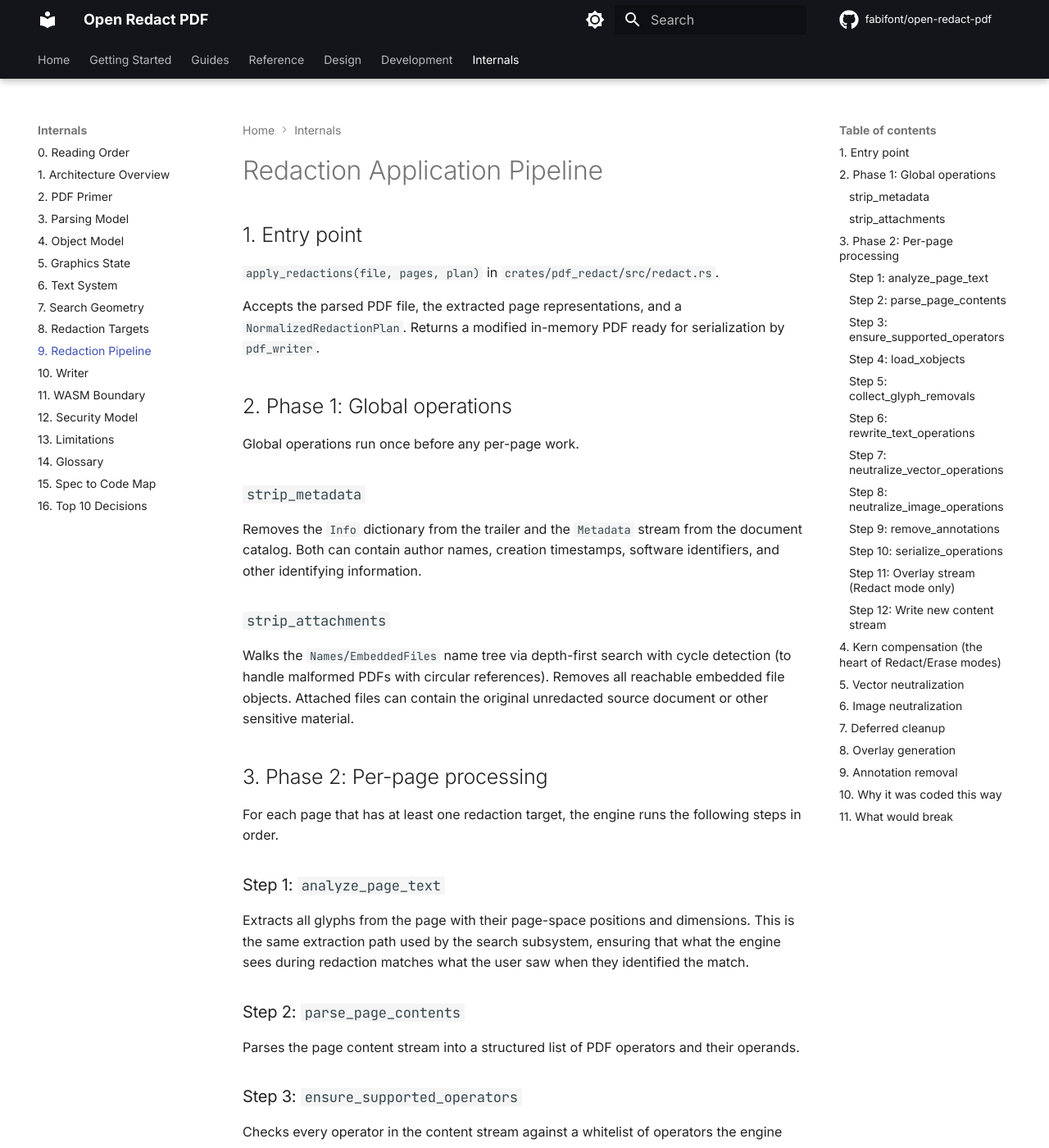
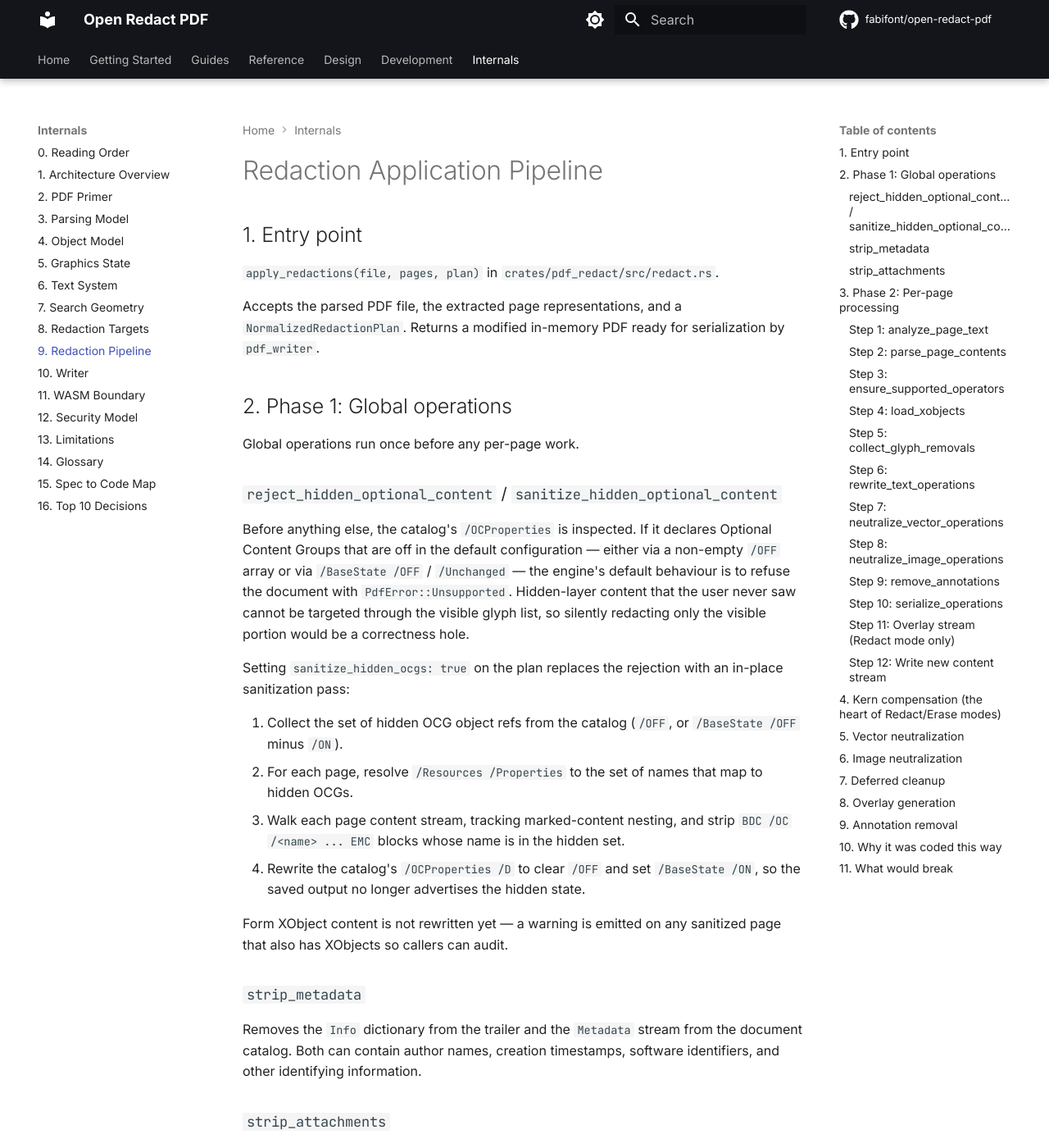
Before and after one commit to fabifont/open-redact-pdf, an MkDocs documentation site: the page built from docs/internals/09-redaction-pipeline.md, in a window 1280 px wide and 1400 px high. Shown: the whole window at 82% size. Built offline with MkDocs 1.6.1 and Material for MkDocs 9.7.7, drawn with Linux system fonts in a browser that asks for light colours; comment, search, counter and statistics services are not loaded.

Commit message:
docs(internals): describe OCG sanitization in the redaction pipeline

```diff
--- a/docs/internals/09-redaction-pipeline.md
+++ b/docs/internals/09-redaction-pipeline.md
@@ -9,6 +9,19 @@ Accepts the parsed PDF file, the extracted page representations, and a `Normaliz
 ## 2. Phase 1: Global operations
 
 Global operations run once before any per-page work.
+
+### `reject_hidden_optional_content` / `sanitize_hidden_optional_content`
+
+Before anything else, the catalog's `/OCProperties` is inspected. If it declares Optional Content Groups that are off in the default configuration — either via a non-empty `/OFF` array or via `/BaseState /OFF` / `/Unchanged` — the engine's default behaviour is to refuse the document with `PdfError::Unsupported`. Hidden-layer content that the user never saw cannot be targeted through the visible glyph list, so silently redacting only the visible portion would be a correctness hole.
+
+Setting `sanitize_hidden_ocgs: true` on the plan replaces the rejection with an in-place sanitization pass:
+
+1. Collect the set of hidden OCG object refs from the catalog (`/OFF`, or `/BaseState /OFF` minus `/ON`).
+2. For each page, resolve `/Resources /Properties` to the set of names that map to hidden OCGs.
+3. Walk each page content stream, tracking marked-content nesting, and strip `BDC /OC /<name> ... EMC` blocks whose name is in the hidden set.
+4. Rewrite the catalog's `/OCProperties /D` to clear `/OFF` and set `/BaseState /ON`, so the saved output no longer advertises the hidden state.
+
+Form XObject content is not rewritten yet — a warning is emitted on any sanitized page that also has XObjects so callers can audit.
 
 ### `strip_metadata`
 
```
